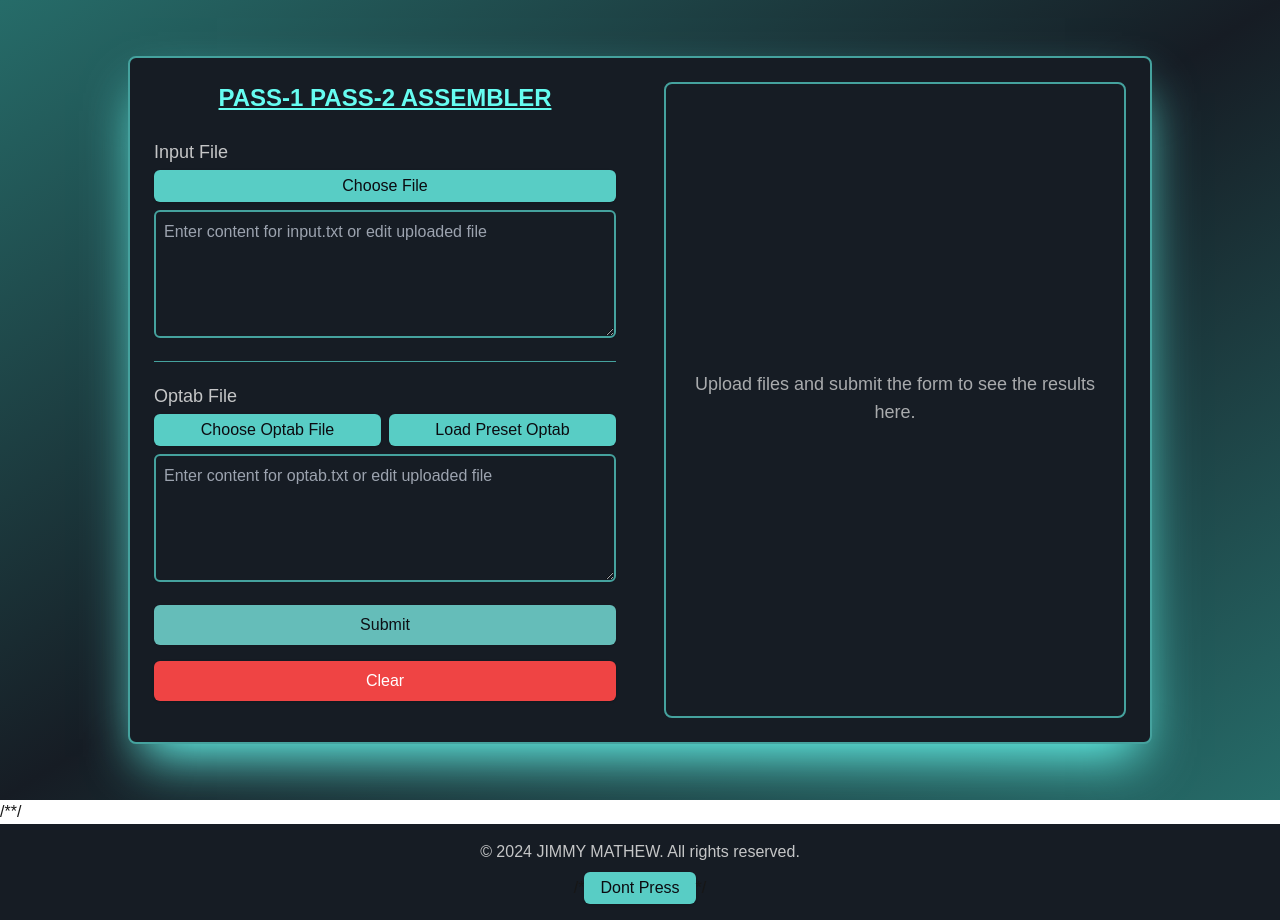
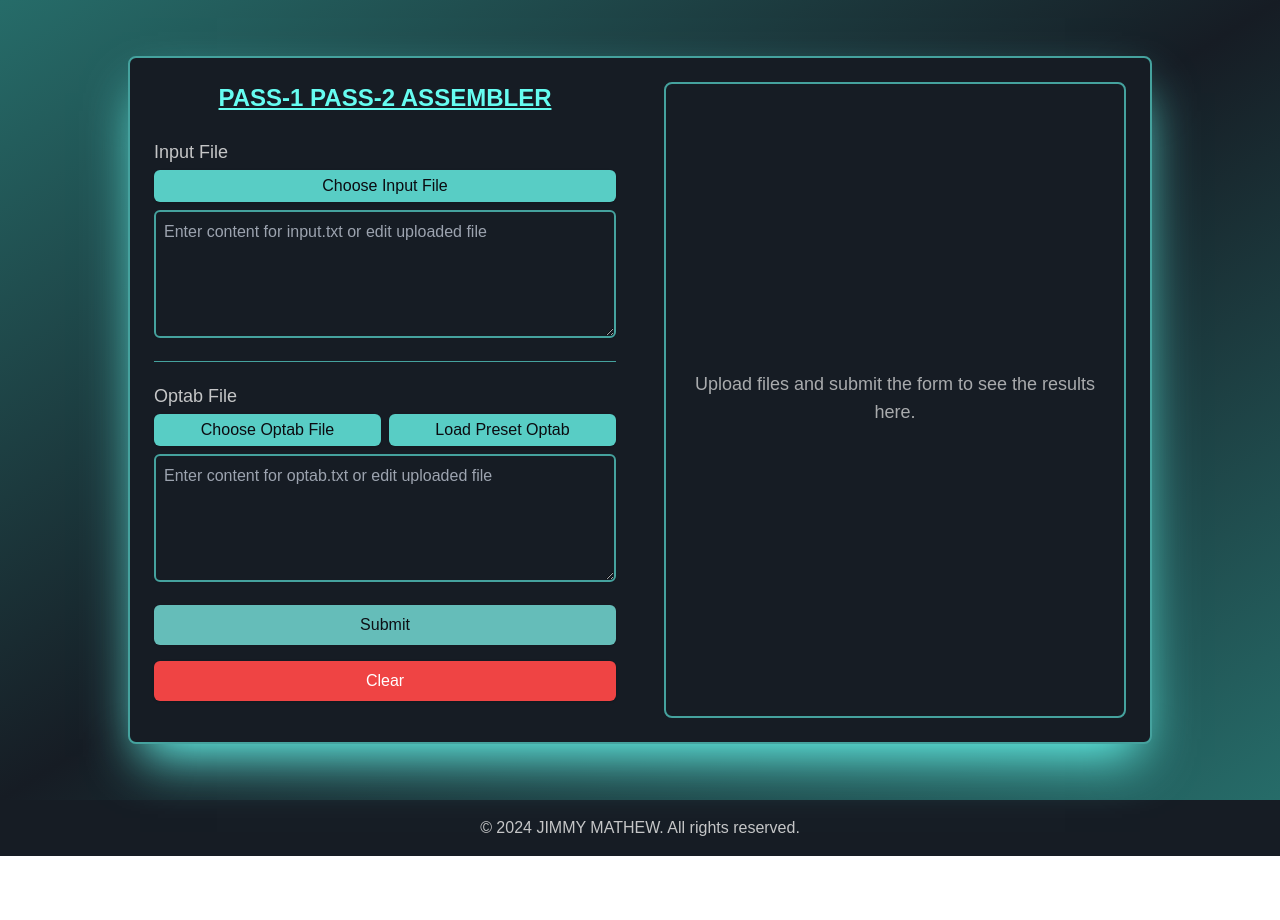
Before and after one commit to Jimmy007Mathew/pass, a Next.js app: page / in a window 1280 px wide. After the commit the page ends 856 px from the top, so only its background shows below. Built offline with nearby package versions, Linux system fonts and the light colour scheme.

Commit message:
Update page.tsx

```diff
--- a/app/page.tsx
+++ b/app/page.tsx
@@ -180,18 +180,6 @@ const Home = () => {
     setShowPass1(false);
   };
 
-  const audioRef = useRef<HTMLAudioElement>(null); // Ref for audio element
-
-  const playAudio = () => {
-    if (audioRef.current) {
-      console.log("Playing audio...");
-      audioRef.current.play(); // Play the audio
-      console.log("Audio playing...");
-    } else {
-      console.log("Audio element not found...");
-    }
-  };
-
   return (
     <>
       <Head>
@@ -202,7 +190,8 @@ const Home = () => {
         />
         <link rel="icon" href="/favicon.ico" />
       </Head>
-      <div className="min-h-screen flex items-center overflow-hidden justify-center bg-gradient-to-br from-[#266c69] to-[#266c69] via-[#161c24]  py-8 px-4 lg:px-12">
+
+      <div className="min-h-screen flex items-center justify-center bg-gradient-to-br from-[#266c69] to-[#266c69] via-[#161c24] py-8 px-4 lg:px-12">
         <div className="flex flex-col lg:flex-row w-full border-2 border-[#45A29E] lg:max-w-5xl bg-[#161c24] rounded-lg shadow-2xl shadow-[#66FCF1]">
           <div className="lg:w-1/2 p-6">
             <h1 className="text-2xl font-bold text-center text-[#66FCF1] mb-6 underline">
@@ -224,7 +213,7 @@ const Home = () => {
                   htmlFor="inputFile"
                   className="mt-1 block w-full bg-[#58cdc5] text-[#0B0B10] py-1 px-2 rounded-md shadow hover:bg-[#45A29E]  cursor-pointer text-center"
                 >
-                  Choose File
+                  Choose Input File
                 </label>
 
                 <textarea
@@ -355,19 +344,10 @@ const Home = () => {
           </div>
         </div>
       </div>
-      /*<audio ref={audioRef} src="/audio/audio.mp3" preload="auto" />*/
-
-
       <footer className="w-full bg-[#161c24] text-center py-4">
         <p className="text-[#C5C6C7]">
           &copy; 2024 JIMMY MATHEW. All rights reserved.
         </p>
-        /*<button
-          onClick={playAudio}
-          className="mt-2 bg-[#58cdc5] text-[#0B0B10] py-1 px-4 rounded-md shadow hover:bg-[#45A29E] focus:outline-none"
-        >
-          Dont Press
-        </button>*/
       </footer>
     </>
   );
```
